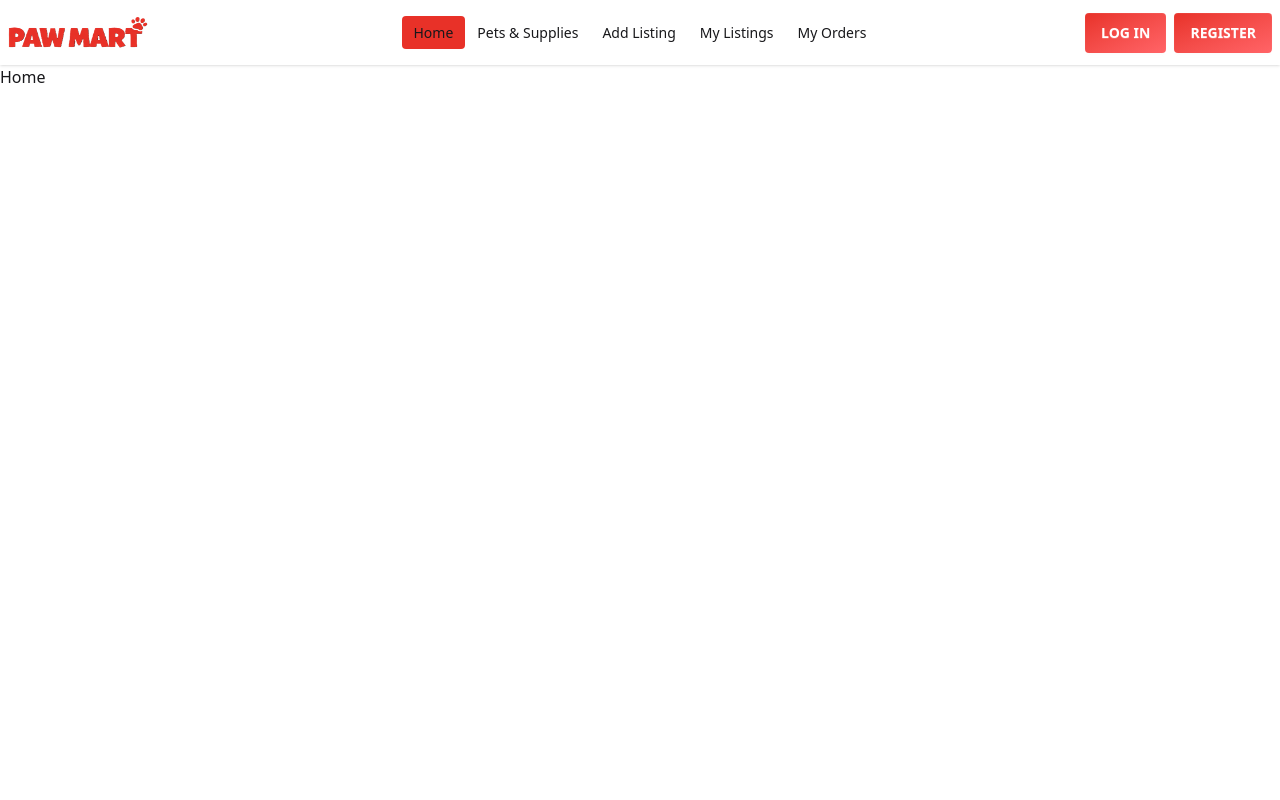
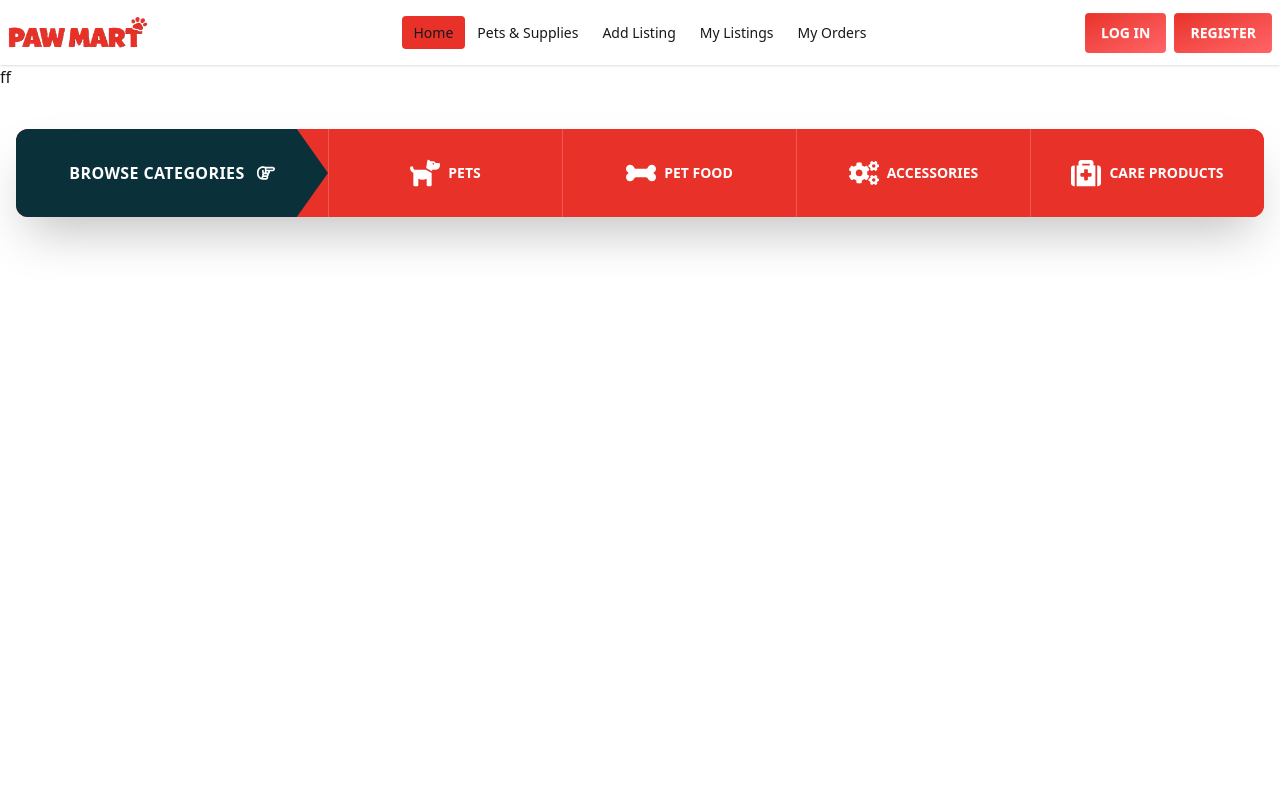
Before and after one commit to Zidanpng/assignment-10-client, a React (Vite) app: page / in a window 1280 px wide. Shown: the top 800 px of the page. Built offline with nearby package versions, Linux system fonts and the light colour scheme; no server answers.

Commit message:
category section done

```diff
--- a/src/Layouts/Roots.jsx
+++ b/src/Layouts/Roots.jsx
@@ -5,7 +5,7 @@ import { Outlet } from "react-router-dom";
 
 const Roots = () => {
   return (
-    <div>
+    <div className="bg-white">
       <Navbar></Navbar>
       <div className="min-h-screen">
         <Outlet></Outlet>
--- /dev/null
+++ b/src/components/Loading.jsx
@@ -0,0 +1,7 @@
+import React from "react";
+
+const Loading = () => {
+  return <div>loading</div>;
+};
+
+export default Loading;
--- /dev/null
+++ b/src/components/Login.jsx
@@ -0,0 +1,7 @@
+import React from "react";
+
+const Login = () => {
+  return <div>login</div>;
+};
+
+export default Login;
--- a/src/components/Navbar.jsx
+++ b/src/components/Navbar.jsx
@@ -1,9 +1,10 @@
 import React from "react";
 import logo from "../assets/Paw-mart-2.png";
-import { Link, NavLink } from "react-router-dom";
+import { Link, NavLink, useNavigate } from "react-router-dom";
 import { IoPaw } from "react-icons/io5";
 
 const Navbar = () => {
+  const navigate = useNavigate();
   return (
     <div>
       <div className="navbar bg-white shadow-sm">
@@ -47,7 +48,7 @@ const Navbar = () => {
               </li>
             </ul>
           </div>
-          <a className="text-xl">
+          <a className="text-xl" onClick={() => navigate("/")}>
             <img src={logo} alt="" className="h-6 md:h-8 w-35" />
           </a>
         </div>
@@ -75,13 +76,13 @@ const Navbar = () => {
         <div className="navbar-end">
           <div className="flex gap-2">
             <Link
-              //   to="/login"
+              to="/login"
               className="btn btn-sm md:btn-md text-white bg-gradient-to-br from-[#e83128] to-red-400 hover:scale-105 transition-transform border-none"
             >
               LOG IN
             </Link>
             <Link
-              //   to="/register"
+              to="/register"
               className="btn btn-sm md:btn-md  text-white bg-gradient-to-br from-[#e83128] to-red-400 hover:scale-105 transition-transform border-none"
             >
               REGISTER
--- /dev/null
+++ b/src/components/Register.jsx
@@ -0,0 +1,7 @@
+import React from "react";
+
+const Register = () => {
+  return <div>Register</div>;
+};
+
+export default Register;
--- /dev/null
+++ b/src/pages/Category.jsx
@@ -0,0 +1,49 @@
+import React from "react";
+import { FaCogs, FaMedkit } from "react-icons/fa";
+import { FaBone, FaDog, FaRegHandPointRight } from "react-icons/fa6";
+import { useNavigate } from "react-router-dom";
+
+const Category = () => {
+  const navigate = useNavigate();
+
+  const categories = [
+    { name: "Pets", icon: <FaDog />, route: "Pets" },
+    { name: "Pet Food", icon: <FaBone />, route: "Pet Food" },
+    { name: "Accessories", icon: <FaCogs />, route: "Accessories" },
+    { name: "Care Products", icon: <FaMedkit />, route: "Care Products" },
+  ];
+  return (
+    <div className="max-w-7xl mx-auto px-4 mt-10">
+      <div className="flex flex-col md:flex-row  shadow-2xl bg-[#e83128] rounded-xl overflow-hidden relative">
+        <div className="bg-[#0a303a] text-white flex items-center justify-center p-8 md:w-1/4 lg:[clip-path:polygon(0_0,90%_0,100%_50%,90%_100%,0_100%)]">
+          <p className="flex items-center gap-3 text-sm sm:text-base font-bold tracking-wide uppercase">
+            Browse Categories{" "}
+            <span className="hidden md:block text-lg">
+              <FaRegHandPointRight />
+            </span>
+          </p>
+        </div>
+        <div className="flex-1 grid grid-cols-2 sm:grid-cols-4 bg-[#e83128]">
+          {categories.map((cat, idx) => (
+            <button
+              key={idx}
+              onClick={() =>
+                navigate(`/category-filtered-product/${cat.route}`)
+              }
+              className="flex flex-col sm:flex-row items-center justify-center gap-2 text-white border-t sm:border-t-0   sm:border-l border-white/20 hover:bg-red-700 transition-all duration-300 py-6 group"
+            >
+              <span className="text-3xl group-hover:scale-110 transition-transform">
+                {cat.icon}
+              </span>
+              <span className="font-bold uppercase text-xs sm:text-sm tracking-tighter sm:tracking-normal">
+                {cat.name}
+              </span>
+            </button>
+          ))}
+        </div>
+      </div>
+    </div>
+  );
+};
+
+export default Category;
--- a/src/pages/Home.jsx
+++ b/src/pages/Home.jsx
@@ -1,7 +1,16 @@
 import React from "react";
+import CategorySection from "./Category";
+import Category from "./Category";
 
 const Home = () => {
-  return <div>Home</div>;
+  return (
+    <div>
+      <div>ff</div>
+      {/* category */}
+      <Category></Category>
+      <div></div>
+    </div>
+  );
 };
 
 export default Home;
--- a/src/privateRoute/PrivateRoute.jsx
+++ b/src/privateRoute/PrivateRoute.jsx
@@ -1,7 +1,21 @@
-import React from "react";
+import React, { useContext } from "react";
+import { AuthContext } from "../providers/AuthProvider";
+import { Navigate, useLocation } from "react-router-dom";
 
-const PrivateRoute = () => {
-  return <div></div>;
+const PrivateRoute = ({ children }) => {
+  const { user, loading } = useContext(AuthContext);
+  const location = useLocation();
+  if (loading) {
+    return (
+      <div className="flex min-h-screen justify-center items-center">
+        <span className="loading loading-bars loading-lg text-blue-900"></span>
+      </div>
+    );
+  }
+  if (user && user?.email) {
+    return children;
+  }
+  return <Navigate state={{ from: location }} to="/login" replace />;
 };
 
 export default PrivateRoute;
```
Also changed, not shown: src/main.jsx (+23 -0 lines).
